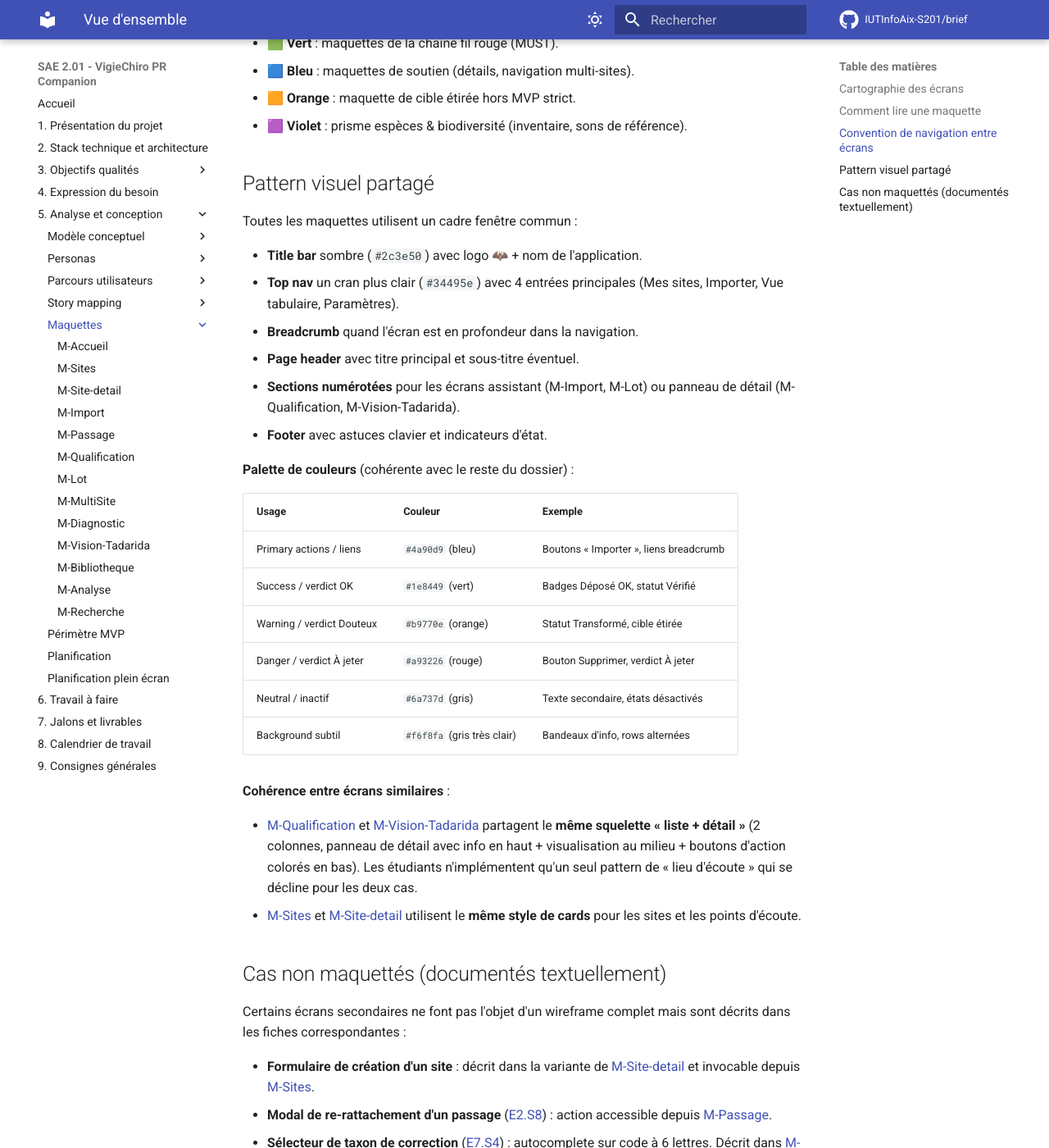
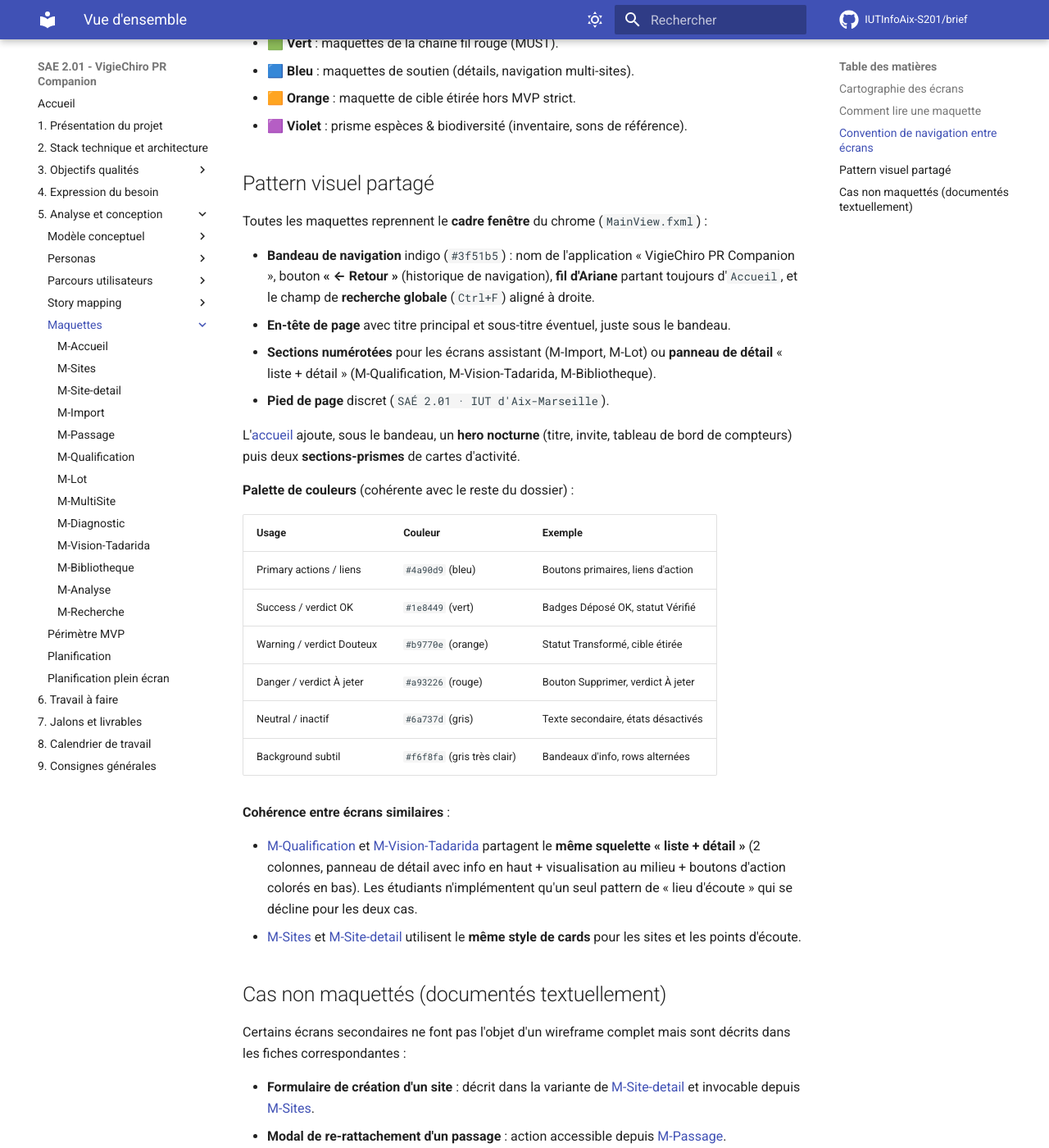
Before and after one commit to IUTInfoAix-S201/brief, an MkDocs documentation site: the page built from docs/Analyse et conception/Maquettes/index.md, in a window 1280 px wide and 1400 px high, scrolled down 3129 px. Shown: the whole window at 82% size. Built offline with MkDocs 1.6.1 and Material for MkDocs 9.7.7, drawn with Linux system fonts in a browser that asks for light colours; comment, search, counter and statistics services are not loaded; some of the changed text lies outside the part shown.

Commit message:
docs(maquettes): aligner index.md sur le chrome réel (finitions) (#19)
- § « Pattern visuel partagé » : décrivait l ancien chrome (title bar #2c3e50,
  top nav 4 entrées, logo 🦇) → bandeau indigo #3f51b5 (nom app + ← Retour +
  fil d Ariane + recherche globale) ; ajout du hero/prismes de l accueil
- cartographie M-Bibliotheque : retrait « cible étirée » + renvoi story,
  rattachée au prisme biodiversité (comme M-Analyse)
- § « Cas non maquettés » : de-story (E2.S8/E7.S4/E4.S3)
- palette : liens du fil d Ariane (indigo clair), pas #4a90d9

```diff
--- a/docs/Analyse et conception/Maquettes/index.md
+++ b/docs/Analyse et conception/Maquettes/index.md
@@ -95,20 +95,20 @@ flowchart TB
 
 ## Pattern visuel partagé
 
-Toutes les maquettes utilisent un cadre fenêtre commun :
+Toutes les maquettes reprennent le **cadre fenêtre** du chrome (`MainView.fxml`) :
 
-- **Title bar** sombre (`#2c3e50`) avec logo 🦇 + nom de l'application.
-- **Top nav** un cran plus clair (`#34495e`) avec 4 entrées principales (Mes sites, Importer, Vue tabulaire, Paramètres).
-- **Breadcrumb** quand l'écran est en profondeur dans la navigation.
-- **Page header** avec titre principal et sous-titre éventuel.
-- **Sections numérotées** pour les écrans assistant (M-Import, M-Lot) ou panneau de détail (M-Qualification, M-Vision-Tadarida).
-- **Footer** avec astuces clavier et indicateurs d'état.
+- **Bandeau de navigation** indigo (`#3f51b5`) : nom de l'application « VigieChiro PR Companion », bouton **« ← Retour »** (historique de navigation), **fil d'Ariane** partant toujours d'`Accueil`, et le champ de **recherche globale** (`Ctrl+F`) aligné à droite.
+- **En-tête de page** avec titre principal et sous-titre éventuel, juste sous le bandeau.
+- **Sections numérotées** pour les écrans assistant (M-Import, M-Lot) ou **panneau de détail** « liste + détail » (M-Qualification, M-Vision-Tadarida, M-Bibliotheque).
+- **Pied de page** discret (`SAÉ 2.01 · IUT d'Aix-Marseille`).
+
+L'[accueil](M-Accueil.md) ajoute, sous le bandeau, un **hero nocturne** (titre, invite, tableau de bord de compteurs) puis deux **sections-prismes** de cartes d'activité.
 
 **Palette de couleurs** (cohérente avec le reste du dossier) :
 
 | Usage | Couleur | Exemple |
 |---|---|---|
-| Primary actions / liens | `#4a90d9` (bleu) | Boutons « Importer », liens breadcrumb |
+| Primary actions / liens | `#4a90d9` (bleu) | Boutons primaires, liens d'action |
 | Success / verdict OK | `#1e8449` (vert) | Badges Déposé OK, statut Vérifié |
 | Warning / verdict Douteux | `#b9770e` (orange) | Statut Transformé, cible étirée |
 | Danger / verdict À jeter | `#a93226` (rouge) | Bouton Supprimer, verdict À jeter |
@@ -125,6 +125,6 @@ Toutes les maquettes utilisent un cadre fenêtre commun :
 Certains écrans secondaires ne font pas l'objet d'un wireframe complet mais sont décrits dans les fiches correspondantes :
 
 - **Formulaire de création d'un site** : décrit dans la variante de [M-Site-detail](M-Site-detail.md) et invocable depuis [M-Sites](M-Sites.md).
-- **Modal de re-rattachement d'un passage** ([E2.S8](../Story%20mapping/E2%20-%20Importer%20et%20transformer%20une%20nuit.md#e2s8)) : action accessible depuis [M-Passage](M-Passage.md).
-- **Sélecteur de taxon de correction** ([E7.S4](../Story%20mapping/E7%20-%20Valider%20les%20résultats%20Tadarida.md#e7s4)) : autocomplete sur code à 6 lettres. Décrit dans [M-Vision-Tadarida](M-Vision-Tadarida.md).
-- **Modal de confirmation « J'ai déposé »** ([E4.S3](../Story%20mapping/E4%20-%20Préparer%20et%20tracer%20le%20dépôt%20VigieChiro.md#e4s3)) : avant transition vers le statut Déposé. Décrite dans [M-Lot](M-Lot.md).
+- **Modal de re-rattachement d'un passage** : action accessible depuis [M-Passage](M-Passage.md).
+- **Sélecteur de taxon de correction** : autocomplete sur code à 6 lettres. Décrit dans [M-Vision-Tadarida](M-Vision-Tadarida.md).
+- **Modal de confirmation « J'ai déposé »** : avant transition vers le statut Déposé. Décrite dans [M-Lot](M-Lot.md).
```
Also changed, not shown: other parts of docs/Analyse et conception/Maquettes/index.md (+1 -1 lines).
